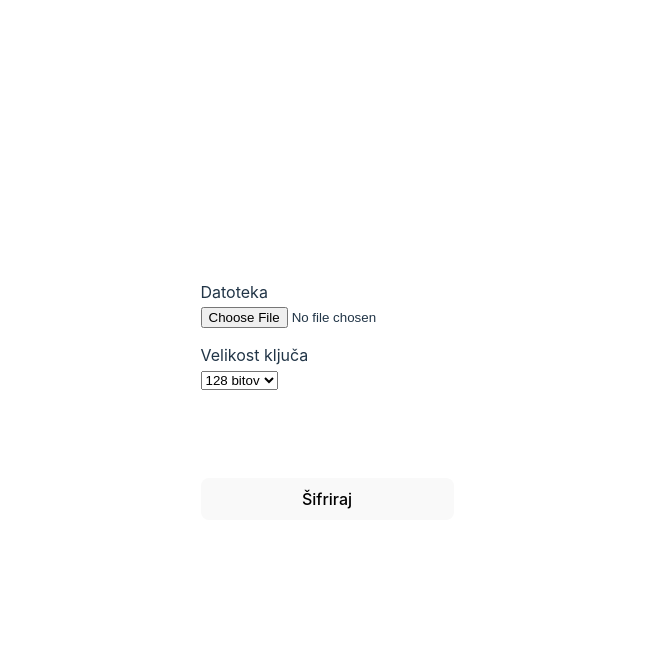
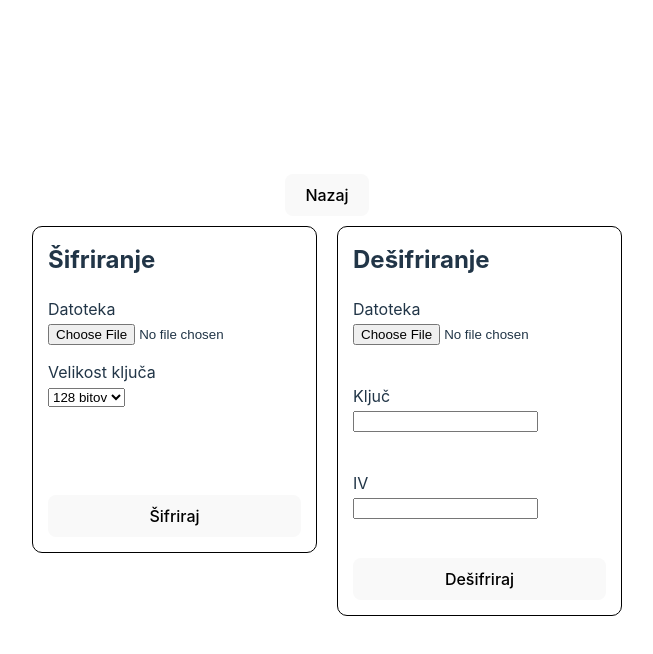
Before and after one commit to andrej-koman/kriptografija, a Svelte app in the folder frontend/: page / in a window 1280 px wide. Both pictures are taken after a click on the button "AES". Shown: the top 654 px of the page, without its empty margins (313-966 px from the left). Built offline with nearby package versions, Linux system fonts and the light colour scheme.

Commit message:
feat: AES working

```diff
--- a/frontend/src/App.svelte
+++ b/frontend/src/App.svelte
@@ -3,6 +3,10 @@
   import Rsa from "./components/RSA/RSA.svelte";
 
   let currentComponent = null;
+
+  const handleBack = () => {
+    currentComponent = null;
+  }
 </script>
 
 {#if currentComponent === null}
@@ -14,7 +18,7 @@
   </div>
 </main>
 {:else if currentComponent === Aes}
-  <Aes />
+  <Aes on:back={handleBack} />
 {:else if currentComponent === Rsa}
   <Rsa />
 {/if}
--- a/frontend/src/components/AES/AES.svelte
+++ b/frontend/src/components/AES/AES.svelte
@@ -1,8 +1,16 @@
 <script lang="ts">
     import AesCipher from "./AESCipher.svelte";
     import AesDecipher from "./AESDecipher.svelte";
+
+    import { createEventDispatcher } from "svelte";
+    const dispatch = createEventDispatcher();
+
+    const handleBackClick = () => {
+        dispatch("back");
+    }
 </script>
 
+<button on:click={handleBackClick}>Nazaj</button>
 <div class="aes">
     <AesCipher />
     <AesDecipher />
--- a/frontend/src/components/AES/AESCipher.svelte
+++ b/frontend/src/components/AES/AESCipher.svelte
@@ -1,9 +1,7 @@
 <script lang="ts">
   import axios from "axios";
 
-  let key: string, iv: string, keyLength: number;
-
-  let file: File;
+  let key: string, iv: string, keyLength: number, file: File;
 
   function handleFileChange(event: Event) {
     const input = event.target as HTMLInputElement;
@@ -21,11 +19,13 @@
       const formData = new FormData();
       formData.append("file", file);
 
-    const response = await axios.post(
+      const response = await axios
+        .post(
           `http://localhost:5064/aes/encrypt?keyLength=${keyLength}`,
           formData,
           { responseType: "blob" }
-    ).then(res => {
+        )
+        .then((res) => {
           key = res.headers["key"];
           iv = res.headers["iv"];
           return res;
@@ -62,10 +62,10 @@ const handleIvSave = () => {
     document.body.appendChild(element); // Required for this to work in FireFox
     element.click();
   };
-
 </script>
 
 <form on:submit|preventDefault={handleSubmit}>
+  <h2>Šifriranje</h2>
   <div class="form-input">
     <label for="file">Datoteka</label>
     <br />
@@ -111,6 +111,14 @@ const handleIvSave = () => {
     display: flex;
     flex-direction: column;
     text-align: start;
+    padding: 15px;
+    margin: 10px;
+    border: 1px solid black;
+    border-radius: 10px;
+    height: 100%;
+  }
+  form > h2 {
+    margin-top: 0px;
   }
   .form-input {
     margin-bottom: 15px;
--- a/frontend/src/components/AES/AESDecipher.svelte
+++ b/frontend/src/components/AES/AESDecipher.svelte
@@ -1,75 +1,85 @@
-<!-- <script lang="ts">
-    let fileString: any;
-    let key: string;
-    let keySize: number;
-    let mode: string;
-    let IV: string;
+<script lang="ts">
+  import axios from "axios";
 
-    const onFileInput = (e: Event): void => {
-      const file = (e.target as HTMLInputElement).files[0];
-      const reader = new FileReader();
-      reader.onload = (e: ProgressEvent<FileReader>) => {
-        const text = e.target?.result;
-        if (text) {
-          fileString = e.target?.result;
+  let key: string, iv: string, keyLength: number, file: File;
+
+  const handleFileChange = (event: Event) => {
+    const input = event.target as HTMLInputElement;
+    if (input) {
+      file = input.files[0];
     }
   };
-      reader.readAsBinaryString(file);
+
+  const handleSubmit = async () => {
+    if (!file || !keyLength || !key || !iv) {
+      alert("Niste vpisali vseh podatkov!");
+      return;
+    }
+    try {
+      const formData = new FormData();
+      formData.append("file", file);
+      formData.append("key", key);
+      formData.append("iv", iv);
+
+      const response = await axios.post(
+        `http://localhost:5064/aes/decrypt`,
+        formData,
+        {
+          responseType: "blob",
+        }
+      );
+
+      const url = window.URL.createObjectURL(new Blob([response.data]));
+      const link = document.createElement("a");
+
+      link.href = url;
+      link.setAttribute("download", `${file.name.split("_").shift()}.${file.name.split(".").pop()}`);
+      document.body.appendChild(link);
+      link.click();
+    } catch (error) {
+      console.error(error);
+    }
   };
-
-    const encrypt = () => {
-        //TODO - Start implementing
-    }
 </script>
 
-  <div class="decipher">
-    <h2>Dešifriraj</h2>
+<form on:submit|preventDefault={handleSubmit}>
+  <h2>Dešifriranje</h2>
   <div class="form-input">
-      <h3>Datoteka</h3>
-      <input type="file" accept=".zip" on:input={onFileInput} />
+    <label for="file">Datoteka</label>
+    <br />
+    <input type="file" on:change={handleFileChange} name="file" />
   </div>
+  <br />
   <div class="form-input">
-      <h3>Način</h3>
-      <select bind:value={mode}>
-        <option value="CBC">CBC</option>
-        <option value="ECB">ECB</option>
-      </select>
-    </div>
-    <div class="form-input">
-      <h3>Velikost ključa</h3>
-      <select bind:value={keySize}>
-        <option value="128">128 bitov</option>
-        <option value="192">192 bitov</option>
-        <option value="256">256 bitov</option>
-      </select>
-    </div>
-    <div class="form-input">
-      <h3>Šifrirni ključ</h3>
+    <label for="key">Ključ</label>
+    <br />
     <input type="text" bind:value={key} />
   </div>
+  <br />
   <div class="form-input">
-      <h3>IV (Initialization vector)</h3>
-      <input type="text" bind:value={IV} />
+    <label for="iv">IV</label>
+    <br />
+    <input type="text" bind:value={iv} />
   </div>
-    <div class="btn">
-      <button on:click={encrypt}>Šifriraj</button>
-    </div>
-  </div>
-  <div class="error"></div>
-
+  <br />
+  <button type="submit">Dešifriraj</button>
+</form>
 
 <style>
-      .form-input {
+  form {
     display: flex;
     flex-direction: column;
-          margin-bottom: 1rem;
     text-align: start;
+    padding: 15px;
+    margin: 10px;
+    border: 1px solid black;
+    border-radius: 10px;
+    height: 100%;
   }
-      .form-input > h3 {
-          margin-bottom: 0.5rem;
+  form > h2 {
+    margin-top: 0px;
   }
-      .decipher {
-          margin: 20px;
+  .form-input {
+    margin-bottom: 15px;
   }
 </style>
-   -->
```
Also changed, not shown: 1 other file (tests, documents, lock files or other folders). Lines whose indentation alone changed are shown as unchanged.
